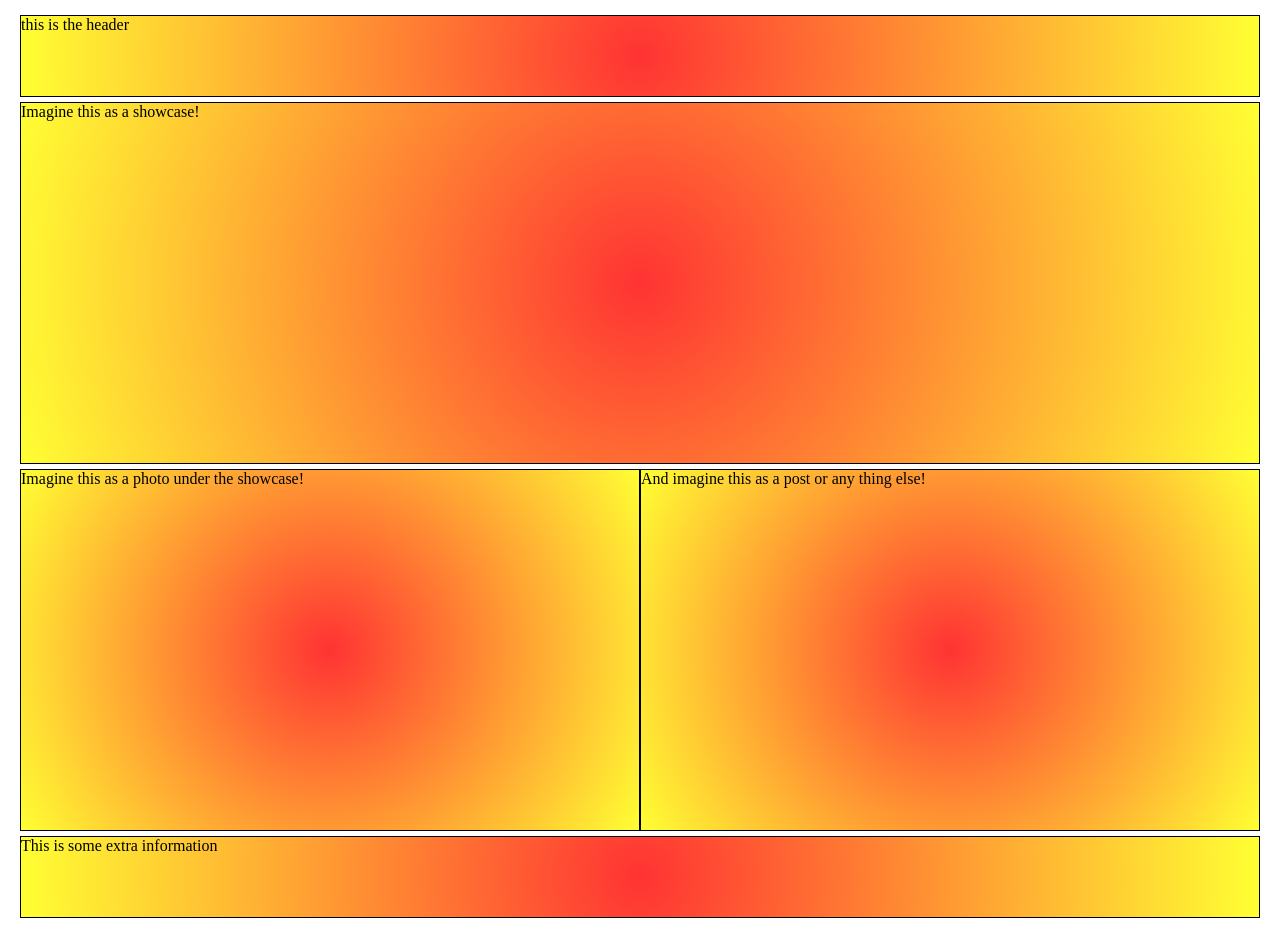
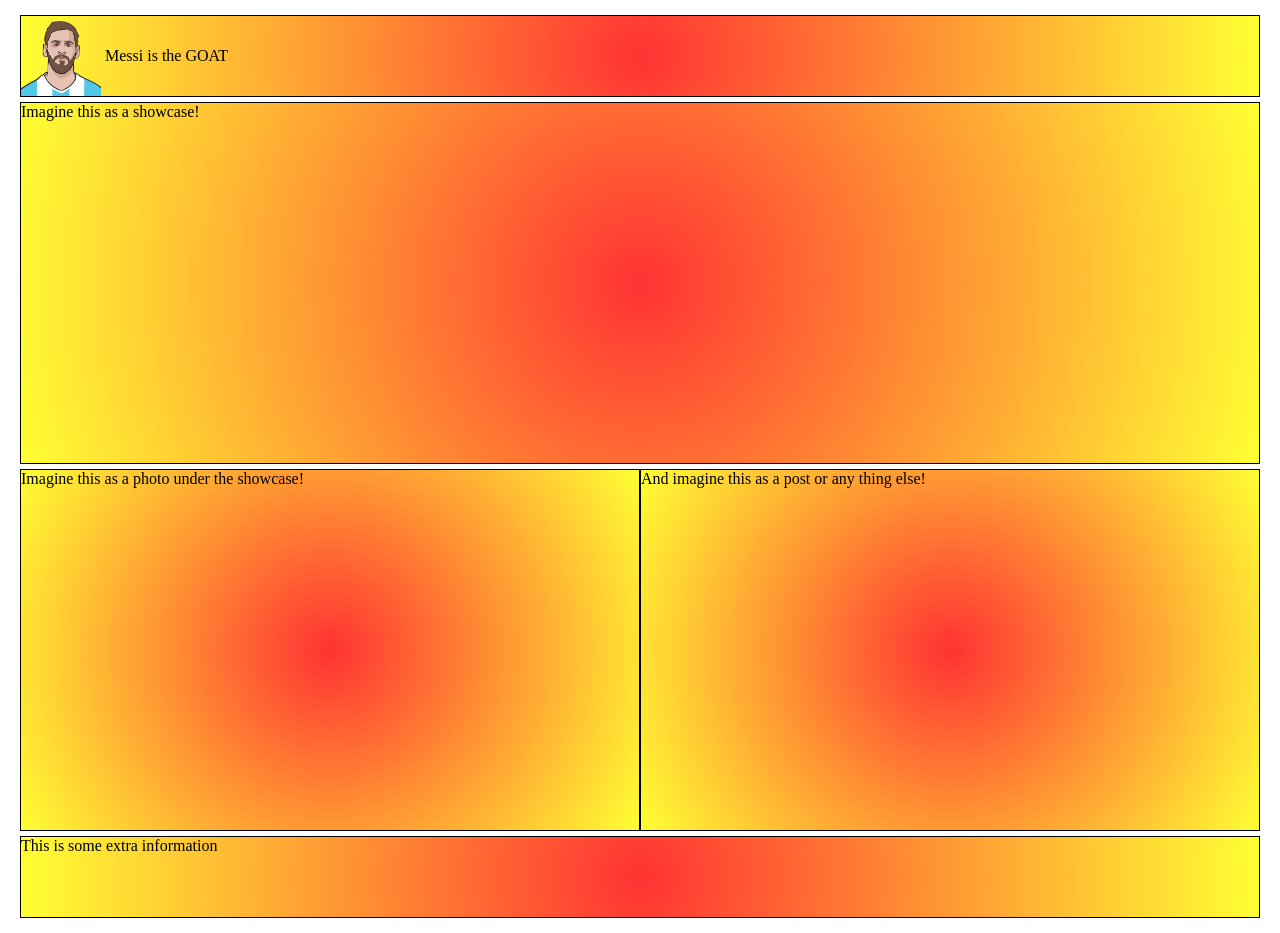
Before and after one commit to Null-Austin/goatmessi.tech, a plain HTML site: page index.html in a window 1280 px wide. Drawn offline with Linux system fonts and the light colour scheme.

Commit message:
set up page and credits

```diff
--- a/index.html
+++ b/index.html
@@ -5,6 +5,7 @@
   <meta charset="UTF-8">
   <meta name="viewport" content="width=device-width, initial-scale=1.0">
   <title>GOATMessi.TECH</title>
+  <link rel="icon" type="image/png" href="/art/header.png">
   <style>
     body, html, #content {
       margin: 0;
@@ -27,6 +28,14 @@
       padding-block: 15px;
     }
 
+    #content > #header #icon {
+      width: 10vh;
+    }
+    #content > #header *{
+      display: inline-block;
+      vertical-align: middle;
+    }
+
     #content > #header {
       grid-column: 1 / 3;
       height: 10vh;
@@ -34,6 +43,7 @@
     #content > #headerimage {
       grid-column: 1 / 3;
       height: 45vh;
+      /*background-image: url("art/header.png"); (INCORRECT PHOTO, please replace lol)*/
     }
     #content > #altimage {
       grid-column: 1 / 2;
@@ -65,7 +75,17 @@
 <body>
   <section id="content">
     <div id="header" class="part-of-content">
-      this is the header
+      <div class="side1">
+        <img src="/art/header.png" alt="Icon photo" id="icon"/>
+        <span>Messi is the GOAT</span>
+      </div>
+      <div class="side2">
+
+      </div>
+
+      <div class="side3">
+
+      </div>
     </div>
     <div class="part-of-content" id="headerimage">
       Imagine this as a showcase!
```
Also changed, not shown: README.md, art/header.png (added), art/header2.png (added).
